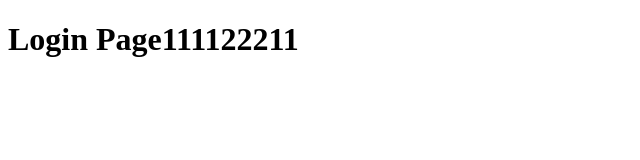
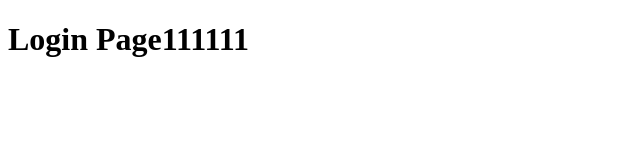
Before and after one commit to thanhphuong278/DATN, a React (Vite) app in the folder frontend/: page /login in a window 1280 px wide. Shown: the top 160 px of the page, without its empty margins (0-640 px from the left). Built offline with nearby package versions, Linux system fonts and the light colour scheme.

Commit message:
Updatelogin

```diff
--- a/frontend/src/pages/Auth/Login/Login.jsx
+++ b/frontend/src/pages/Auth/Login/Login.jsx
@@ -1,7 +1,7 @@
 const Login = () => {
   return (
     <div>
-      <h1>Login Page111122211</h1>
+      <h1>Login Page111111</h1>
     </div>
   )
 }
```
